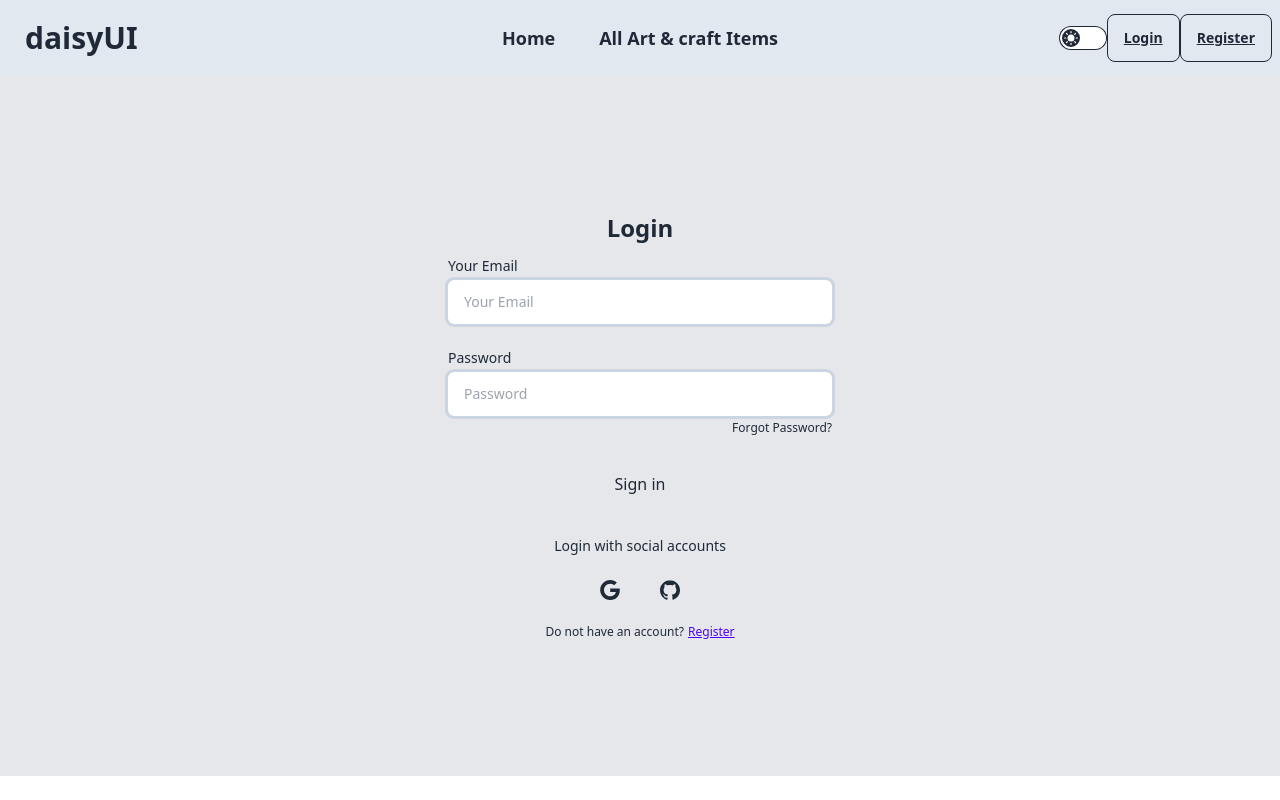
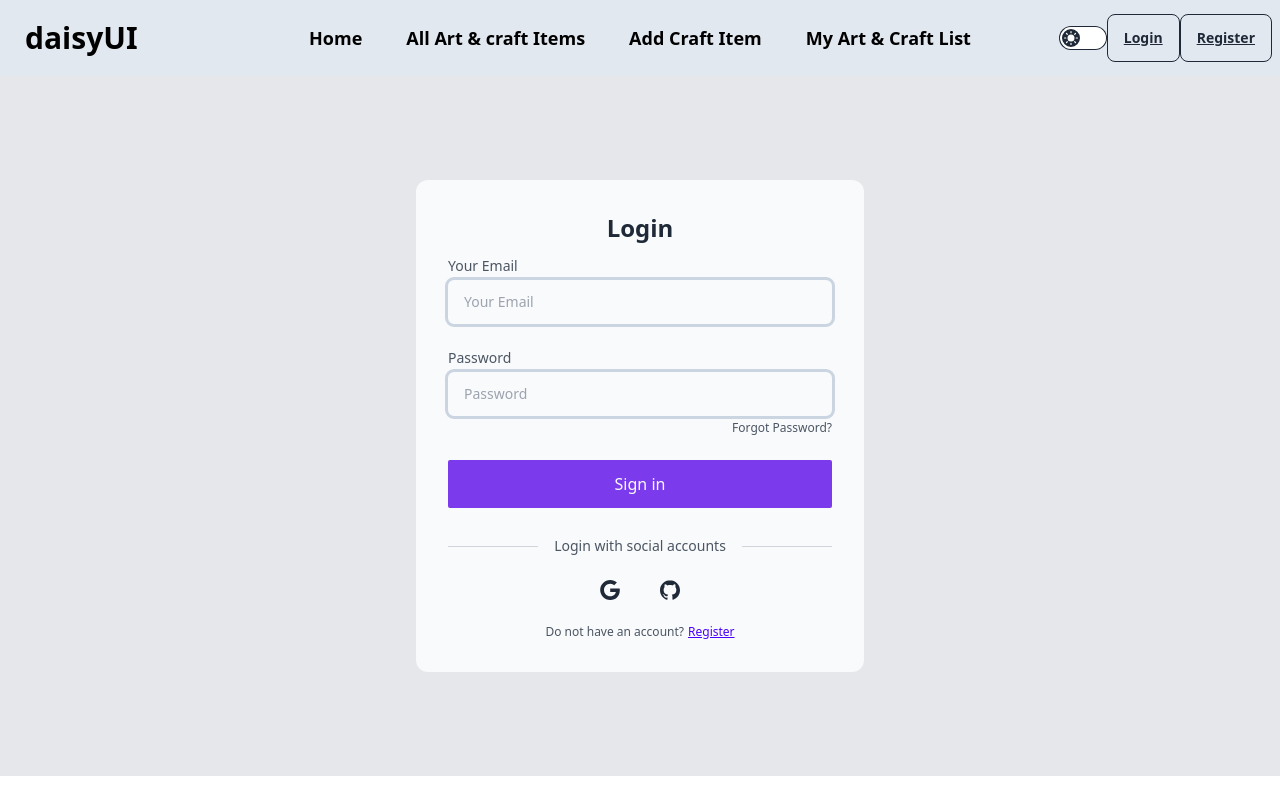
Before and after one commit to dev-kawser/artistic-avenue-client, a React (Vite) app: page /login in a window 1280 px wide. Built offline with nearby package versions, Linux system fonts and the light colour scheme; no server answers.

Commit message:
login page done

```diff
--- /dev/null
+++ b/src/Pages/AddCraftItem/AddCraftItem.jsx
@@ -0,0 +1,11 @@
+
+
+const AddCraftItem = () => {
+    return (
+        <div>
+            <h1>jdsfjds</h1>
+        </div>
+    );
+};
+
+export default AddCraftItem;
--- /dev/null
+++ b/src/Pages/ErrorPage/ErrorPage.jsx
@@ -0,0 +1,22 @@
+import { Link } from "react-router-dom";
+
+
+const ErrorPage = () => {
+    return (
+        <div className="hero min-h-screen" style={{ backgroundImage: 'url(https://i.ibb.co/HTBtMqJ/err.webp)' }}>
+            <div className="hero-overlay bg-opacity-60"></div>
+            <div className="hero-content text-center text-neutral-content">
+                <div>
+                    <section className="flex items-center h-full sm:p-16">
+                        <div className="container flex flex-col items-center justify-center px-5 mx-auto my-8 space-y-8 text-center sm:max-w-md">
+                            <p className="text-4xl font-bold text-white">Sorry, we unable to find this page</p>
+                            <Link to="/" rel="noopener noreferrer" href="#" className="px-8 py-3 font-semibold rounded dark:bg-violet-600 dark:text-gray-50">Back to homepage</Link>
+                        </div>
+                    </section>
+                </div>
+            </div>
+        </div>
+    );
+};
+
+export default ErrorPage;
--- a/src/Pages/Login/Login.jsx
+++ b/src/Pages/Login/Login.jsx
@@ -78,33 +78,33 @@ const Login = () => {
 
     return (
         <div className="flex justify-center lg:h-[700px] items-center bg-gray-200">
-            <div className="w-full max-w-md p-8 space-y-3 rounded-xl dark:bg-gray-50 dark:text-gray-800">
+            <div className="w-full max-w-md p-8 space-y-3 rounded-xl bg-gray-50 text-gray-800">
                 <h1 className="text-2xl font-bold text-center">Login</h1>
                 <form onSubmit={handleSubmit(onSubmit)} noValidate="" action="" className="space-y-6">
                     <div className="space-y-1 text-sm">
-                        <label htmlFor="email" className="block dark:text-gray-600">Your Email</label>
-                        <input type="email" name="email" id="email" placeholder="Your Email" className="w-full outline-slate-300 outline px-4 py-3 rounded-md dark:border-gray-300 dark:bg-gray-50 dark:text-gray-800 focus:dark:border-violet-600" {...register("email", { required: true })} />
+                        <label htmlFor="email" className="block text-gray-600">Your Email</label>
+                        <input type="email" name="email" id="email" placeholder="Your Email" className="w-full outline-slate-300 outline px-4 py-3 rounded-md border-gray-300 bg-gray-50 text-gray-800 focus:border-violet-600" {...register("email", { required: true })} />
                         {errors.email && <small className="text-red-500 font-medium mt-1">This field is required</small>}
                     </div>
                     <div className="space-y-1 text-sm">
-                        <label htmlFor="password" className="block dark:text-gray-600">Password</label>
-                        <input type="password" name="password" id="password" placeholder="Password" className="w-full outline-slate-300 outline px-4 py-3 rounded-md dark:border-gray-300 dark:bg-gray-50 dark:text-gray-800 focus:dark:border-violet-600" {...register("password", { required: true })} />
+                        <label htmlFor="password" className="block text-gray-600">Password</label>
+                        <input type="password" name="password" id="password" placeholder="Password" className="w-full outline-slate-300 outline px-4 py-3 rounded-md border-gray-300 bg-gray-50 text-gray-800 focus:border-violet-600" {...register("password", { required: true })} />
                         {errors.password && <small className="text-red-500 font-medium mt-1">This field is required</small>}
                         <div>
                             {
                                 error && <small className="text-red-500 font-medium mt-1">{error}</small>
                             }
                         </div>
-                        <div className="flex justify-end text-xs dark:text-gray-600">
+                        <div className="flex justify-end text-xs text-gray-600">
                             <a rel="noopener noreferrer" href="#">Forgot Password?</a>
                         </div>
                     </div>
-                    <button className="block w-full p-3 text-center rounded-sm dark:text-gray-50 hover:bg-violet-800 dark:bg-violet-600">Sign in</button>
+                    <button className="block w-full p-3 text-center rounded-sm text-gray-50 hover:bg-violet-800 bg-violet-600">Sign in</button>
                 </form>
                 <div className="flex items-center pt-4 space-x-1">
-                    <div className="flex-1 h-px sm:w-16 dark:bg-gray-300"></div>
-                    <p className="px-3 text-sm dark:text-gray-600">Login with social accounts</p>
-                    <div className="flex-1 h-px sm:w-16 dark:bg-gray-300"></div>
+                    <div className="flex-1 h-px sm:w-16 bg-gray-300"></div>
+                    <p className="px-3 text-sm text-gray-600">Login with social accounts</p>
+                    <div className="flex-1 h-px sm:w-16 bg-gray-300"></div>
                 </div>
                 <div className="flex justify-center space-x-4">
                     <button onClick={googleHandle} aria-label="Log in with Google" className="p-3 rounded-sm">
@@ -119,7 +119,7 @@ const Login = () => {
                         </svg>
                     </button>
                 </div>
-                <p className="text-xs text-center sm:px-6 dark:text-gray-600">Do not have an account?
+                <p className="text-xs text-center sm:px-6 text-gray-600">Do not have an account?
                     <Link to="/register" rel="noopener noreferrer" className="underline text-primary ml-1 font-medium">Register</Link>
                 </p>
             </div>
--- /dev/null
+++ b/src/Pages/MyArtAndCraft/MyArtAndCraft.jsx
@@ -0,0 +1,11 @@
+
+
+const MyArtAndCraft = () => {
+    return (
+        <div>
+            <h1 className="text-red-500 bg-blue-500">dfusdhfu88sdjcbsdc</h1>
+        </div>
+    );
+};
+
+export default MyArtAndCraft;
--- /dev/null
+++ b/src/Routes/ProtectedRoute/ProtectedRoute.jsx
@@ -0,0 +1,23 @@
+/* eslint-disable react/prop-types */
+import { useContext } from "react";
+import { Navigate, useLocation } from "react-router-dom";
+import { AuthContext } from "../../Context/ContextProvider";
+
+
+const ProtectedRoute = ({ children }) => {
+    const location = useLocation()
+    const { user, loading } = useContext(AuthContext)
+
+    if (loading) {
+        return <div>
+            <span className="loading flex lg:h-[500px] justify-center items-center lg:mt-20 mx-auto loading-spinner loading-lg"></span>
+        </div>
+    }
+
+    if (user) {
+        return children
+    }
+    return <Navigate to="/login" state={location?.pathname || "/"}></Navigate>
+};
+
+export default ProtectedRoute;
--- a/src/Routes/Routes.jsx
+++ b/src/Routes/Routes.jsx
@@ -4,6 +4,10 @@ import Home from "../Pages/Home/Home";
 import Login from "../Pages/Login/Login";
 import Register from "../Pages/Register/Register";
 import ArtAndCraft from "../Pages/Art And Craft/ArtAndCraft";
+import ProtectedRoute from "./ProtectedRoute/ProtectedRoute";
+import AddCraftItem from "../Pages/AddCraftItem/AddCraftItem";
+import MyArtAndCraft from "../Pages/MyArtAndCraft/MyArtAndCraft";
+import ErrorPage from "../Pages/ErrorPage/ErrorPage";
 
 
 
@@ -11,6 +15,7 @@ const router = createBrowserRouter([
     {
         path: "/",
         element: <Root></Root>,
+        errorElement: <ErrorPage></ErrorPage>,
         children: [
             {
                 path: "/",
@@ -19,6 +24,18 @@ const router = createBrowserRouter([
             {
                 path: "/all-art-craft",
                 element: <ArtAndCraft></ArtAndCraft>,
+            },
+            {
+                path: "/add-craft-item",
+                element: <ProtectedRoute>
+                    <AddCraftItem></AddCraftItem>
+                </ProtectedRoute>,
+            },
+            {
+                path: "/my-art-and-craft-list",
+                element: <ProtectedRoute>
+                    <MyArtAndCraft></MyArtAndCraft>
+                </ProtectedRoute>,
             },
             {
                 path: "/login",
--- a/src/components/Shared/Navbar/Navbar.jsx
+++ b/src/components/Shared/Navbar/Navbar.jsx
@@ -17,18 +17,14 @@ const Navbar = () => {
     }, [theme]);
 
     const handleToggle = () => {
-        setTheme((prevTheme) => (prevTheme === "light" ? "night" : "light"));
+        setTheme((prevTheme) => (prevTheme === "light" ? "synthwave" : "light"));
     };
 
     const links = <>
         <li><NavLink to="/">Home</NavLink></li>
         <li><NavLink to="/all-art-craft">All Art & craft Items</NavLink></li>
-        {
-            user ? <>
-                <li><NavLink to="/update-profile">Update Profile</NavLink></li>
-                <li><NavLink to="/update-profile">Update Profile</NavLink></li>
-            </> : ""
-        }
+        <li><NavLink to="/add-craft-item">Add Craft Item</NavLink></li>
+        <li><NavLink to="/my-art-and-craft-list">My Art & Craft List</NavLink></li>
     </>
 
     return (
@@ -43,24 +39,20 @@ const Navbar = () => {
                             {links}
                         </ul>
                     </div>
-                    <a className="btn btn-ghost text-3xl">daisyUI</a>
+                    <Link to="/" className="btn btn-ghost text-3xl text-black">daisyUI</Link>
                 </div>
                 <div className="navbar-center hidden lg:flex">
-                    <ul className="menu flex gap-3 menu-horizontal px-3 text-lg font-semibold">
+                    <ul className="menu flex gap-3 menu-horizontal px-3 text-lg font-semibold text-black">
                         {links}
                     </ul>
                 </div>
                 <div className="navbar-end">
-                    {/* <Link to="login" className="btn btn-outline btn-primary mr-2 text-base">Login</Link>
-                    <Link to="register" className="btn btn-outline btn-secondary text-base">Register</Link>
-                    <button onClick={() => LogOut()} className="btn btn-outline btn-secondary text-base">Logout</button> */}
-
 
                     <label className="cursor-pointer grid place-items-center">
                         <input
                             onChange={handleToggle}
                             type="checkbox"
-                            checked={theme === "night"}
+                            checked={theme === "synthwave"}
                             className="toggle theme-controller bg-base-content row-start-1 col-start-1 col-span-2"
                         />
                         <svg
@@ -104,8 +96,8 @@ const Navbar = () => {
                                 <button className="lg:btn lg:btn-outline mr-5 btn-sm bg-blue-500 text-white lg:font-bold" onClick={() => LogOut()}>Log Out</button>
                             </div>
                         </div> : <div>
-                            <Link to="/login"><button className="btn btn-link lg:btn-outline font-bold">Login</button></Link>
-                            <Link to="/register"><button className="btn btn-link lg:btn-outline font-bold">Register</button></Link>
+                            <Link to="/login"><button className="btn btn-link lg:btn-outline font-bold text-black">Login</button></Link>
+                            <Link to="/register"><button className="btn btn-link lg:btn-outline font-bold text-black">Register</button></Link>
                         </div>
                     }
                 </div>
--- a/tailwind.config.js
+++ b/tailwind.config.js
@@ -9,6 +9,6 @@ export default {
   },
   plugins: [require("daisyui")],
   daisyui: {
-    themes: ["light", "night"],
+    themes: ["light", "synthwave"],
   },
 }
```
